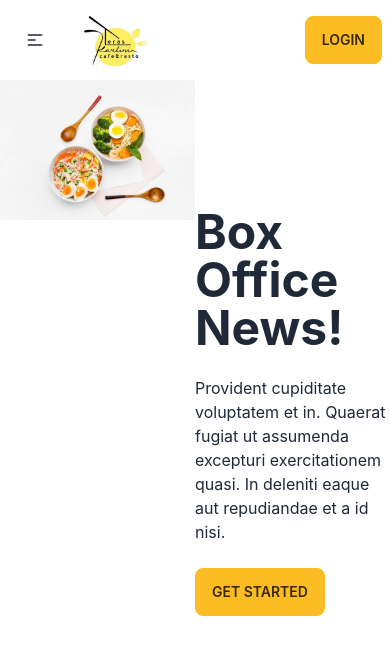
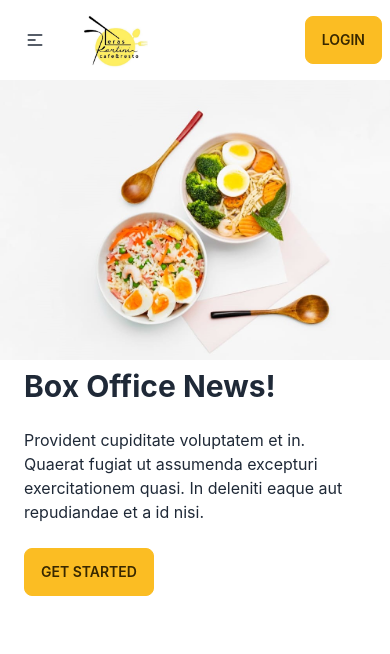
Before and after one commit to dindarahmadani/project-ta, a React (Create React App) app: page / in a window 390 px wide. Shown: the top 654 px of the page. Built offline with nearby package versions, Linux system fonts and the light colour scheme.

Commit message:
fix: edit mobile responsive hero

```diff
--- a/src/components/pageGroup/Hero.js
+++ b/src/components/pageGroup/Hero.js
@@ -3,15 +3,13 @@ import React from 'react'
 function Hero() {
     return (
 
-        <div className='grid grid-cols-2'>
+        <div className='grid grid-cols-1 md:grid-cols-2'>
             <img src='img/hero.jpg' alt='' className='h-250' />
-            <div className='py-32'>
-                <h1 className="text-5xl font-bold">Box Office News!</h1>
+            <div className='p-6 py-2 md:py-32'>
+                <h1 className="text-3xl md:text-5xl font-bold">Box Office News!</h1>
                 <p className="py-6">Provident cupiditate voluptatem et in. Quaerat fugiat ut assumenda excepturi exercitationem quasi. In deleniti eaque aut repudiandae et a id nisi.</p>
                 <button className="btn btn-warning">Get Started</button>
             </div>
-
-
         </div>
 
     )
```
